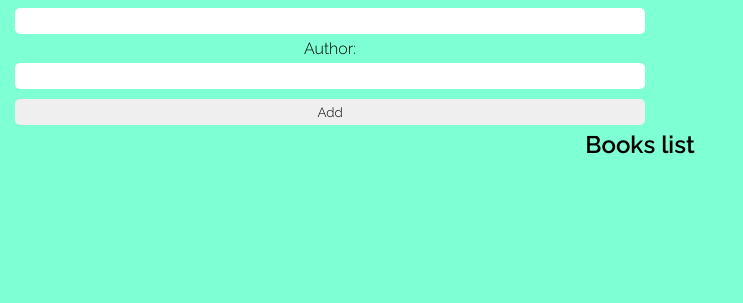
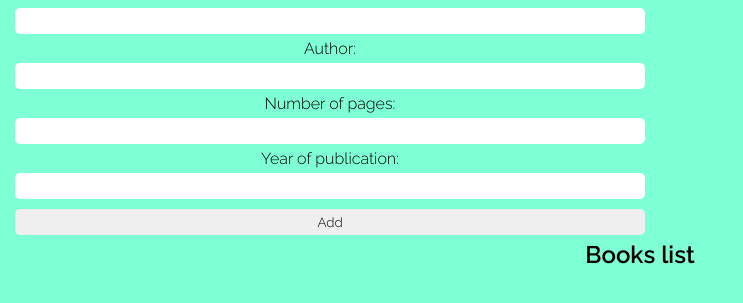
Before and after one commit to tynakpinska/library, a plain HTML site: page index.html in a window 1280 px wide. Shown: the part 63-366 px from the top of the page, without its empty margins (0-743 px from the left). Drawn offline with Linux system fonts and the light colour scheme.

Commit message:
add more inputs

```diff
--- a/index.html
+++ b/index.html
@@ -16,6 +16,12 @@
       <label for="author">Author:</label>
       <input id="author" type="text" name="author" />
 
+      <label for="pages">Number of pages:</label>
+      <input id="pages" type="number" name="pages" />
+
+      <label for="year">Year of publication:</label>
+      <input id="year" type="number" name="year" />
+
       <input id="submit-button" type="submit" value="Add"/>
     </form>
     <div class="books-list"><h2>Books list</h2></div>
```
